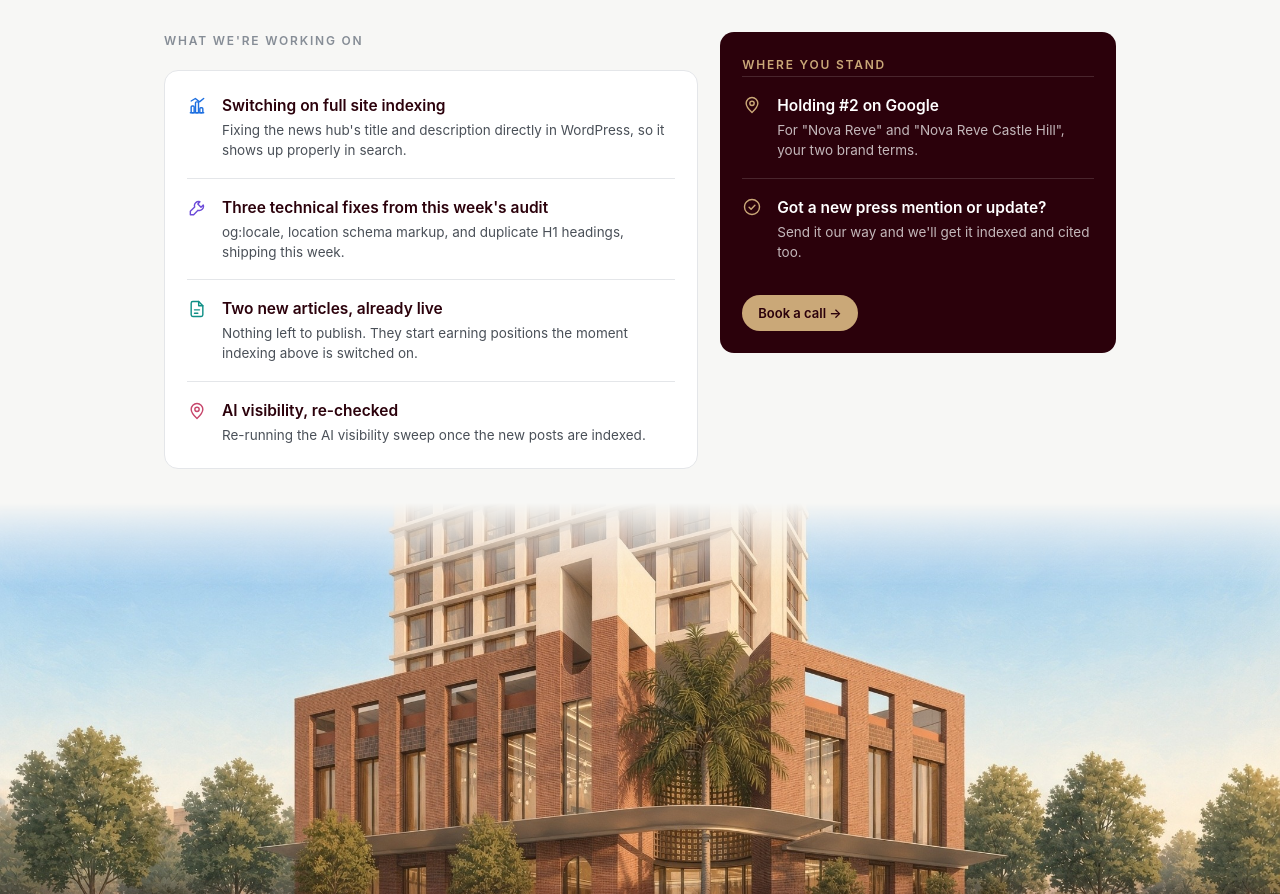
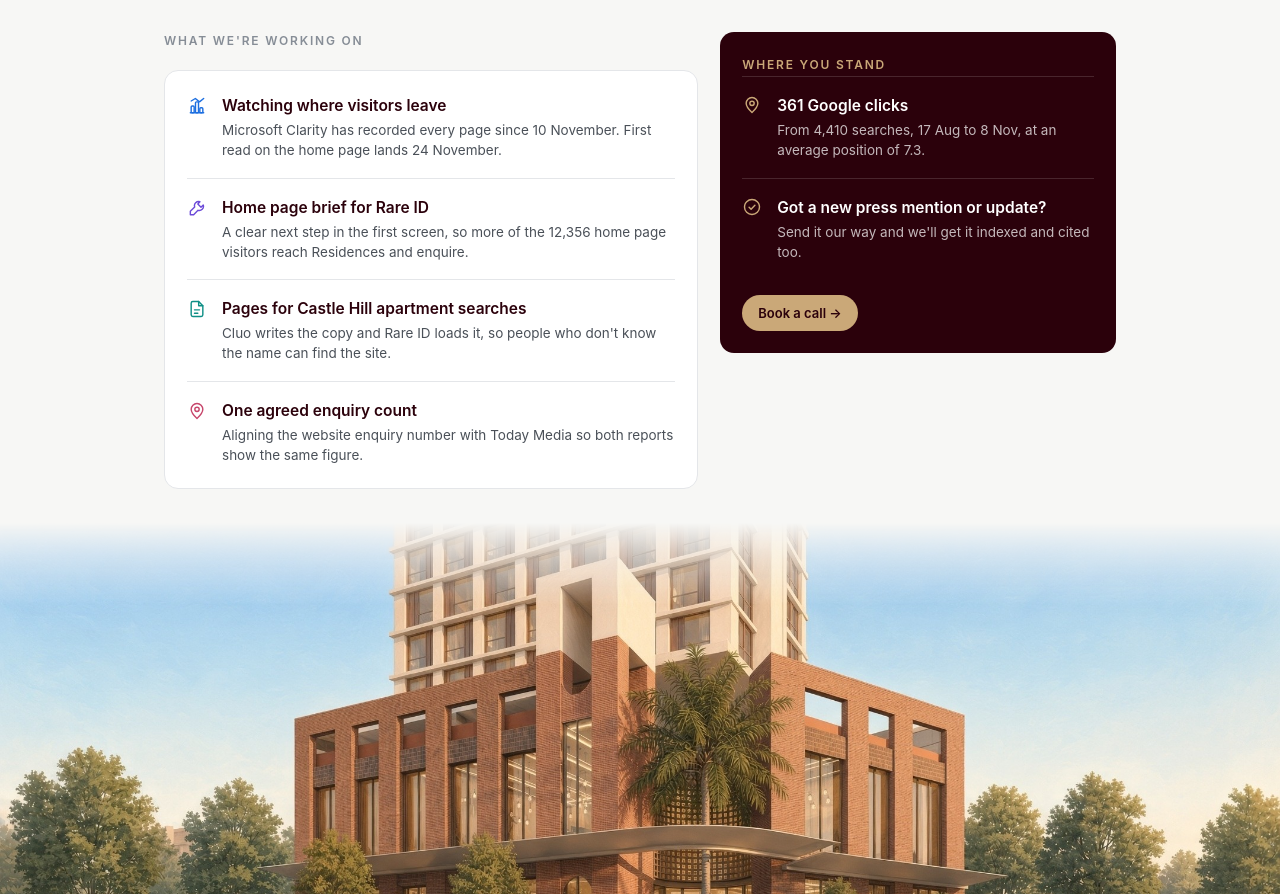
Before and after one commit to cluo-au/clients, a plain HTML site: page nova-reve/index.html in a window 1280 px wide. Shown: the part 1067-1961 px from the top of the page. Drawn offline with Linux system fonts and the light colour scheme.

Commit message:
Nova Reve: refresh working-on and standing panels

```diff
--- a/nova-reve/index.html
+++ b/nova-reve/index.html
@@ -230,15 +230,15 @@ a.row:hover .rgo{color:#CAA878;transform:translateX(3px)}
       <div>
         <h2>What we're working on</h2>
         <div class="panel">
-          <div class="item"><span style="color:#1D6FE0;display:flex;flex:none;margin-top:1px"><svg class="ic" width="20" height="20" viewBox="0 0 24 24" fill="none" stroke="currentColor" stroke-width="1.7" stroke-linecap="round" stroke-linejoin="round" aria-hidden="true"><path d="M4 20h16"/><rect x="5" y="12" width="3.6" height="8" rx="1.2"/><rect x="10.2" y="7" width="3.6" height="13" rx="1.2"/><rect x="15.4" y="14" width="3.6" height="6" rx="1.2"/><path d="M5 6l5-3 5 4 5-4"/></svg></span><div><p class="it">Switching on full site indexing</p><p class="ib">Fixing the news hub's title and description directly in WordPress, so it shows up properly in search.</p></div></div>
-          <div class="item"><span style="color:#6C4BD8;display:flex;flex:none;margin-top:1px"><svg class="ic" width="20" height="20" viewBox="0 0 24 24" fill="none" stroke="currentColor" stroke-width="1.7" stroke-linecap="round" stroke-linejoin="round" aria-hidden="true"><path d="M15.5 4.5a5 5 0 0 0-6.3 6.3L4 16v4h4l5.2-5.2a5 5 0 0 0 6.3-6.3L16.8 11 13 7.2z"/></svg></span><div><p class="it">Three technical fixes from this week's audit</p><p class="ib">og:locale, location schema markup, and duplicate H1 headings, shipping this week.</p></div></div>
-          <div class="item"><span style="color:#0E8F86;display:flex;flex:none;margin-top:1px"><svg class="ic" width="20" height="20" viewBox="0 0 24 24" fill="none" stroke="currentColor" stroke-width="1.7" stroke-linecap="round" stroke-linejoin="round" aria-hidden="true"><path d="M14 3H7a2 2 0 0 0-2 2v14a2 2 0 0 0 2 2h10a2 2 0 0 0 2-2V8z"/><path d="M14 3v5h5"/><path d="M9 13h6M9 17h4"/></svg></span><div><p class="it">Two new articles, already live</p><p class="ib">Nothing left to publish. They start earning positions the moment indexing above is switched on.</p></div></div>
-          <div class="item"><span style="color:#C7466B;display:flex;flex:none;margin-top:1px"><svg class="ic" width="20" height="20" viewBox="0 0 24 24" fill="none" stroke="currentColor" stroke-width="1.7" stroke-linecap="round" stroke-linejoin="round" aria-hidden="true"><path d="M12 21s7-6.2 7-11a7 7 0 1 0-14 0c0 4.8 7 11 7 11z"/><circle cx="12" cy="10" r="2.6"/></svg></span><div><p class="it">AI visibility, re-checked</p><p class="ib">Re-running the AI visibility sweep once the new posts are indexed.</p></div></div>
+          <div class="item"><span style="color:#1D6FE0;display:flex;flex:none;margin-top:1px"><svg class="ic" width="20" height="20" viewBox="0 0 24 24" fill="none" stroke="currentColor" stroke-width="1.7" stroke-linecap="round" stroke-linejoin="round" aria-hidden="true"><path d="M4 20h16"/><rect x="5" y="12" width="3.6" height="8" rx="1.2"/><rect x="10.2" y="7" width="3.6" height="13" rx="1.2"/><rect x="15.4" y="14" width="3.6" height="6" rx="1.2"/><path d="M5 6l5-3 5 4 5-4"/></svg></span><div><p class="it">Watching where visitors leave</p><p class="ib">Microsoft Clarity has recorded every page since 10 November. First read on the home page lands 24 November.</p></div></div>
+          <div class="item"><span style="color:#6C4BD8;display:flex;flex:none;margin-top:1px"><svg class="ic" width="20" height="20" viewBox="0 0 24 24" fill="none" stroke="currentColor" stroke-width="1.7" stroke-linecap="round" stroke-linejoin="round" aria-hidden="true"><path d="M15.5 4.5a5 5 0 0 0-6.3 6.3L4 16v4h4l5.2-5.2a5 5 0 0 0 6.3-6.3L16.8 11 13 7.2z"/></svg></span><div><p class="it">Home page brief for Rare ID</p><p class="ib">A clear next step in the first screen, so more of the 12,356 home page visitors reach Residences and enquire.</p></div></div>
+          <div class="item"><span style="color:#0E8F86;display:flex;flex:none;margin-top:1px"><svg class="ic" width="20" height="20" viewBox="0 0 24 24" fill="none" stroke="currentColor" stroke-width="1.7" stroke-linecap="round" stroke-linejoin="round" aria-hidden="true"><path d="M14 3H7a2 2 0 0 0-2 2v14a2 2 0 0 0 2 2h10a2 2 0 0 0 2-2V8z"/><path d="M14 3v5h5"/><path d="M9 13h6M9 17h4"/></svg></span><div><p class="it">Pages for Castle Hill apartment searches</p><p class="ib">Cluo writes the copy and Rare ID loads it, so people who don't know the name can find the site.</p></div></div>
+          <div class="item"><span style="color:#C7466B;display:flex;flex:none;margin-top:1px"><svg class="ic" width="20" height="20" viewBox="0 0 24 24" fill="none" stroke="currentColor" stroke-width="1.7" stroke-linecap="round" stroke-linejoin="round" aria-hidden="true"><path d="M12 21s7-6.2 7-11a7 7 0 1 0-14 0c0 4.8 7 11 7 11z"/><circle cx="12" cy="10" r="2.6"/></svg></span><div><p class="it">One agreed enquiry count</p><p class="ib">Aligning the website enquiry number with Today Media so both reports show the same figure.</p></div></div>
         </div>
       </div>
       <div class="side">
         <p class="sidehead">Where you stand</p>
-        <div class="item"><svg class="ic" width="20" height="20" viewBox="0 0 24 24" fill="none" stroke="currentColor" stroke-width="1.7" stroke-linecap="round" stroke-linejoin="round" aria-hidden="true"><path d="M12 21s7-6.2 7-11a7 7 0 1 0-14 0c0 4.8 7 11 7 11z"/><circle cx="12" cy="10" r="2.6"/></svg><div><p class="it">Holding #2 on Google</p><p class="ib">For "Nova Reve" and "Nova Reve Castle Hill", your two brand terms.</p></div></div>
+        <div class="item"><svg class="ic" width="20" height="20" viewBox="0 0 24 24" fill="none" stroke="currentColor" stroke-width="1.7" stroke-linecap="round" stroke-linejoin="round" aria-hidden="true"><path d="M12 21s7-6.2 7-11a7 7 0 1 0-14 0c0 4.8 7 11 7 11z"/><circle cx="12" cy="10" r="2.6"/></svg><div><p class="it">361 Google clicks</p><p class="ib">From 4,410 searches, 17 Aug to 8 Nov, at an average position of 7.3.</p></div></div>
         <div class="item"><svg class="ic" width="20" height="20" viewBox="0 0 24 24" fill="none" stroke="currentColor" stroke-width="1.7" stroke-linecap="round" stroke-linejoin="round" aria-hidden="true"><circle cx="12" cy="12" r="9"/><path d="M8.5 12.3l2.4 2.4 4.6-4.9"/></svg><div><p class="it">Got a new press mention or update?</p><p class="ib">Send it our way and we'll get it indexed and cited too.</p></div></div>
         <a class="bookbtn" href="https://cluo.au/book" target="_blank" rel="noopener">Book a call &rarr;</a>
       </div>
```
